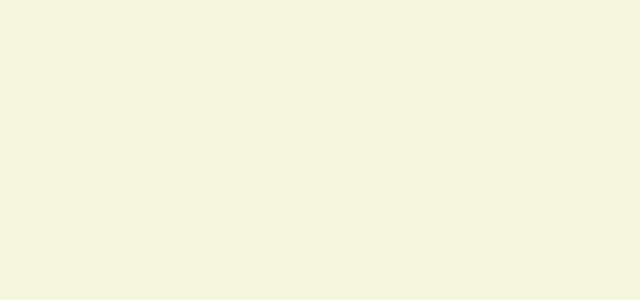
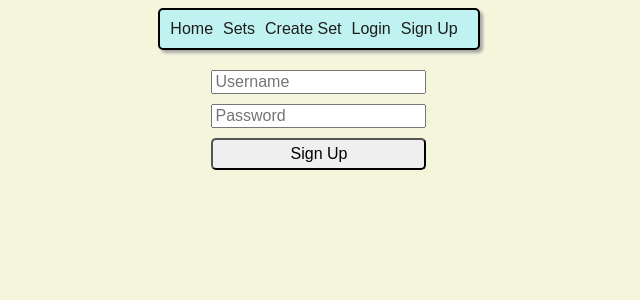
Before and after one commit to GoblinSharkEnterprises/Splash-Cards, a React app: page /signup in a window 1280 px wide. Before the commit this address had no page. Shown: the top 300 px of the page, without its empty margins (321-961 px from the left). Built offline with nearby package versions, Linux system fonts and the light colour scheme.

Commit message:
created login and sign up pages

```diff
--- a/client/App.jsx
+++ b/client/App.jsx
@@ -1,23 +1,39 @@
-import React from "react";
-import { Route, Routes } from "react-router";
-import Home from "./routes/Home.js";
-import Sets from "./routes/Sets.js";
-import CreateSet from "./routes/CreateSet.js";
-
+import React, { useState } from 'react';
+import { Route, Routes } from 'react-router';
+import Home from './routes/Home.js';
+import Sets from './routes/Sets.js';
+import CreateSet from './routes/CreateSet.js';
+import Login from './routes/Login.js';
+import SignUp from './routes/SignUp.js';
 
 //setting up route to homepage when access app
 const App = () => {
+  //setting up state to track currently logged in user
+  //for later use for stretch features...
+  const [currentUser, setCurrentUser] = useState({});
+
   return (
     //setting up Routes for multiple page (act like a router)
     //when a link is called, it's linked back to this App Router and then app will route the link to the page needed
-      <Routes>
-        <Route path="/" element={<Home />} />
-        <Route path="/sets" element={<Sets/>}/>
-        <Route path="/createset" element={<CreateSet/>}/>
-        <Route path="/sets/set:id" element={<Sets/>}/>
-      </Routes>
+    <Routes>
+      <Route path='/' element={<Home />} />
+      <Route path='/sets' element={<Sets />} />
+      <Route path='/createset' element={<CreateSet />} />
+      <Route path='/sets/set:id' element={<Sets />} />
+      <Route
+        path='/login'
+        element={
+          <Login currentUser={currentUser} setCurrentUser={setCurrentUser} />
+        }
+      />
+      <Route
+        path='/signup'
+        element={
+          <SignUp currentUser={currentUser} setCurrentUser={setCurrentUser} />
+        }
+      />
+    </Routes>
   );
 };
 
-
 export default App;
--- a/client/components/Navbar.js
+++ b/client/components/Navbar.js
@@ -1,15 +1,27 @@
 import React from 'react';
 import { Link } from 'react-router-dom';
 
-
 const Navbar = () => {
-  return (<nav className='nav'>
-    <li><Link to='/'>Home</Link></li>
-    <li><Link to='/sets'>Sets</Link></li>
-    <li><Link to='/createset'>Create Set</Link></li>
-  </nav>)
-}
-
+  return (
+    <nav className='nav'>
+      <li>
+        <Link to='/'>Home</Link>
+      </li>
+      <li>
+        <Link to='/sets'>Sets</Link>
+      </li>
+      <li>
+        <Link to='/createset'>Create Set</Link>
+      </li>
+      <li>
+        <Link to='/login'>Login</Link>
+      </li>
+      <li>
+        <Link to='/signup'>Sign Up</Link>
+      </li>
+    </nav>
+  );
+};
 
 export default Navbar;
 //creating a nav bar between routes with link
--- /dev/null
+++ b/client/routes/Login.js
@@ -0,0 +1,42 @@
+import React from 'react';
+import Navbar from '../components/Navbar.js';
+
+const Login = ({ currentUser, setCurrentUser }) => {
+  //event handler on form submit
+  //send post request to '/login' with body {username:, password:}
+  //save result into currentUser state for later use... stretch features?
+  const handleLogin = async (e) => {
+    e.preventDefault();
+    const form = e.target;
+    const body = JSON.stringify({
+      username: form[0].value,
+      password: form[1].value,
+    });
+    const response = await fetch('/login', {
+      method: 'POST',
+      headers: {
+        'Content-type': 'application/json; charset=UTF-8',
+      },
+      body: body,
+    });
+    const user = await response.json();
+    if (response.status === 200) {
+      setCurrentUser(user);
+    }
+  };
+
+  return (
+    <div id='main'>
+      <Navbar />
+      <div id='login'>
+        <form onSubmit={handleLogin}>
+          <input name='username' type='text' placeholder='Username'></input>
+          <input name='password' type='password' placeholder='Password'></input>
+          <input className='submit' type='submit' value='Login'></input>
+        </form>
+      </div>
+    </div>
+  );
+};
+
+export default Login;
--- a/client/routes/Sets.js
+++ b/client/routes/Sets.js
@@ -3,18 +3,21 @@ import SetContainer from '../containers/SetContainer.js';
 import { Link } from 'react-router-dom';
 import Navbar from '../components/Navbar.js';
 const Sets = () => {
+  const [setList, setSetList] = useState([]);
+
   //useEffect to fetch sets from db on first load
   //should return array of sets: [{_id:, name:, totalCards:}]
-  const [setList, setSetList] = useState([]);
-
   useEffect(() => {
+    //separate async function to keep useeffect callback from returning a promise
     const fetchSets = async () => {
       const response = await fetch('/api/sets');
       const list = await response.json();
       setSetList(list);
     };
+    //useeffect invokes fetchsets function
     fetchSets().catch(console.error);
   }, []);
+  //empty dependency array to run on first load
 
   return (
     <div id='main'>
--- /dev/null
+++ b/client/routes/SignUp.js
@@ -0,0 +1,42 @@
+import React from 'react';
+import Navbar from '../components/Navbar.js';
+
+const SignUp = ({ currentUser, setCurrentUser }) => {
+  //event handler on form submit
+  //send post request to '/signup' with body {username:, password:}
+  //save result into currentUser state for later use... stretch features?
+  const handleSignUp = async (e) => {
+    e.preventDefault();
+    const form = e.target;
+    const body = JSON.stringify({
+      username: form[0].value,
+      password: form[1].value,
+    });
+    const response = await fetch('/signup', {
+      method: 'POST',
+      headers: {
+        'Content-type': 'application/json; charset=UTF-8',
+      },
+      body: body,
+    });
+    const user = await response.json();
+    if (response.status === 200) {
+      setCurrentUser(user);
+    }
+  };
+
+  return (
+    <div id='main'>
+      <Navbar />
+      <div id='signup'>
+        <form onSubmit={handleSignUp}>
+          <input name='username' type='text' placeholder='Username'></input>
+          <input name='password' type='password' placeholder='Password'></input>
+          <input className='submit' type='submit' value='Sign Up'></input>
+        </form>
+      </div>
+    </div>
+  );
+};
+
+export default SignUp;
--- a/client/scss/app.scss
+++ b/client/scss/app.scss
@@ -131,3 +131,27 @@ button:hover {
   flex-direction: column;
   justify-content: center;
 }
+
+//styling for login/signup pages
+#login,
+#signup {
+  form {
+    display: flex;
+    flex-direction: column;
+    align-content: center;
+    gap: 10px;
+    min-width: 100px;
+  }
+  input {
+    font-size: 16px;
+  }
+  .submit {
+    padding: 5px 10px;
+    border-radius: 5px;
+    transition: 0.3s;
+  }
+  .submit:hover {
+    background-color: rgb(117, 117, 117);
+    color: white;
+  }
+}
```
